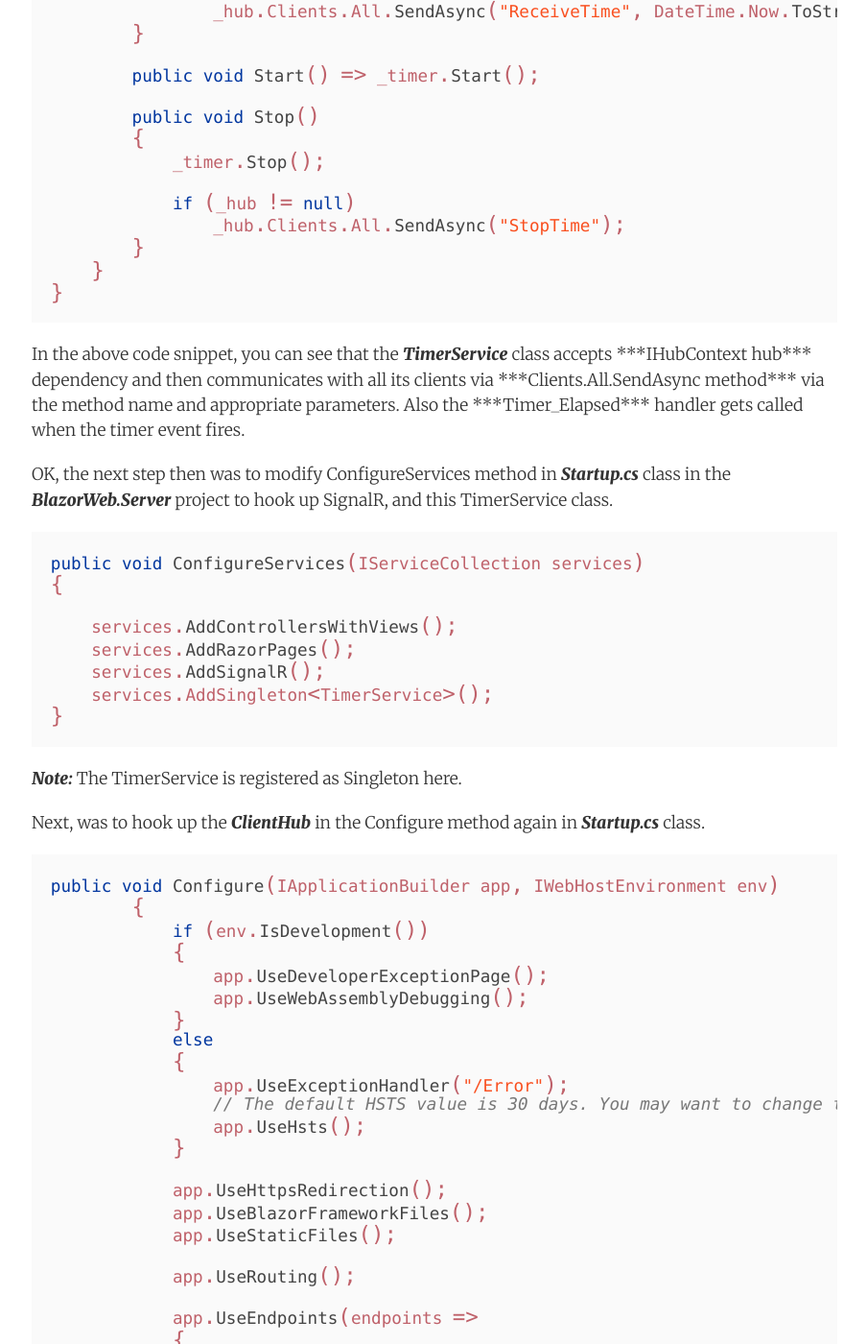
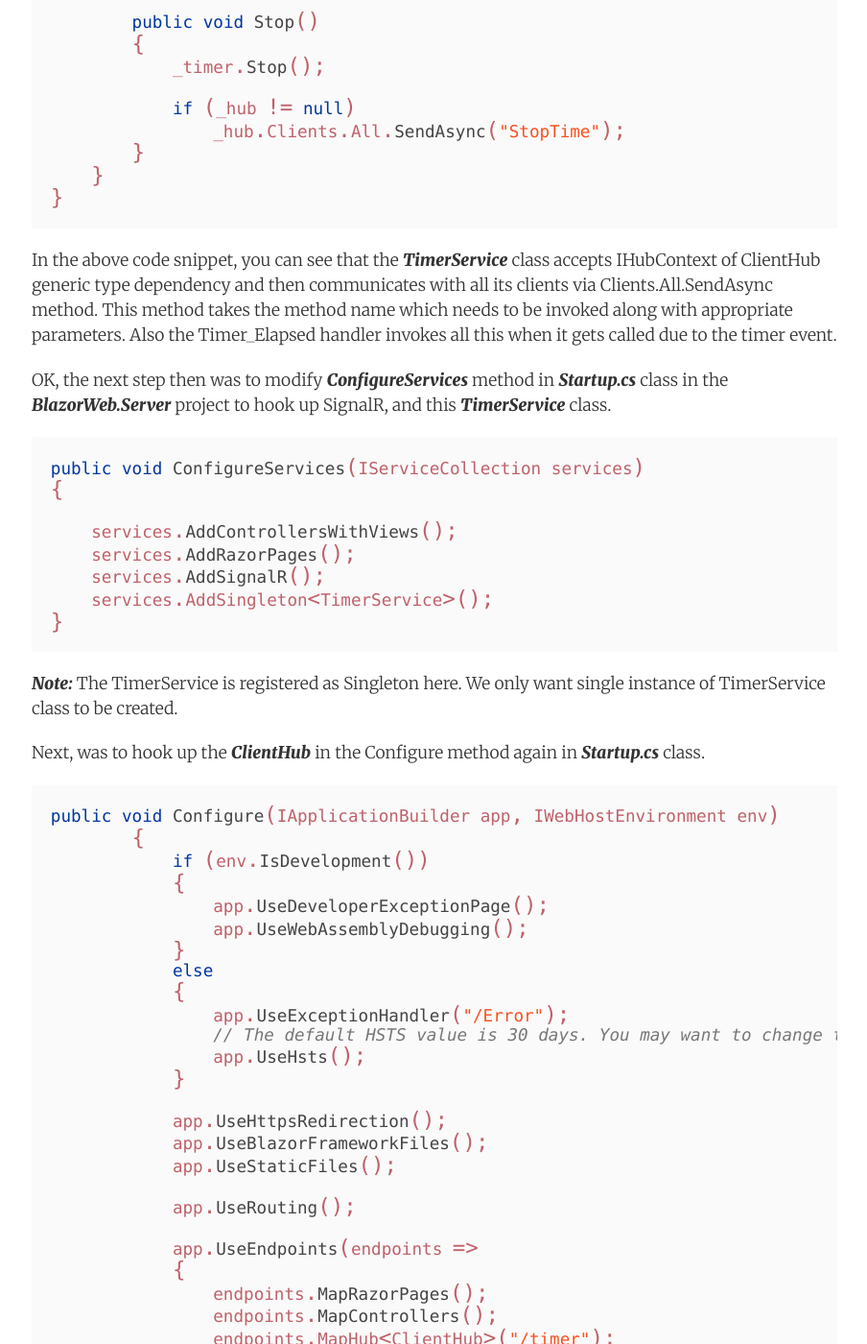
Before and after one commit to AdiThakker/AdiThakker.github.io, a Jekyll site: the page built from _posts/2020-06-21-Blazor-SignalR-2.md, in a window 1280 px wide and 1400 px high, scrolled down 2599 px. Shown: the whole window at 96% size, without its empty margins (187-1091 px from the left). Built offline with Jekyll 4.4.1, drawn with Linux system fonts in a browser that asks for light colours; nearby versions of some CDN libraries; comment, search, counter and statistics services are not loaded; some of the changed text lies outside the part shown.

Commit message:
Final updates to the Signalr post 2

```diff
--- a/_posts/2020-06-21-Blazor-SignalR-2.md
+++ b/_posts/2020-06-21-Blazor-SignalR-2.md
@@ -6,11 +6,11 @@
 categories: Blazor, SignalR, ASP.Net Core
 ---
 
-In the [previous]() post, we saw how to get started with Blazor and customized the default layout as shown below:
+In the [previous]({{site.url}}/Blazor-SignalR-1) post, we saw how to get started with Blazor and customized the default layout as shown below:
 
 ![Setup]({{site.url}}/images/Blazor-Signalr-11.png)
 
-In this post we continue with it and see how we can integrate Timer functionality using SignalR...
+In this post we continue with it and see how we can integrate Timer functionality using SignalR.
 
 OK, so the first thing I did after changing the layout was to clean up the default Navmenu items and other razor, controller & shared components related to it. So the layout updated to this:
 
@@ -24,7 +24,7 @@
 </NavLink>
 ~~~
 
-The next step was to add SignalR Nuget components. So I added ***Microsoft.AspNetCore.SignalR*** library to the ***BlazorWeb.server*** project.
+The next step was to add SignalR NuGet components. So I added ***Microsoft.AspNetCore.SignalR*** library to the ***BlazorWeb.server*** project.
 
 If you have read about [SignalR](https://docs.microsoft.com/en-us/aspnet/core/signalr/introduction?view=aspnetcore-3.1) then you know that it uses Hub as a central component to communicate betwen clients & servers. So in the ***BlazorWeb.Server*** project, I added ***ClientHub*** class and inherited from the ***Hub*** class as shown here:
 
@@ -46,11 +46,9 @@
 }
 ~~~
 
-Few key points about the above code is that the ***ClientHub*** class references ***TimerService*** class which encapsulates the actual timer logic. The idea is to separate client calls from server calls via the ***TimerService*** class.
+Few key points about the above code is that the ***ClientHub*** class references ***TimerService*** class which encapsulates the actual timer logic.
 
 OK, so the next step was to code the ***TimerService*** class which is shown below:
-
-***Note:*** You can probably use the Controller class to achieve the same functionality of the TimerService class.
 
 ~~~csharp
 using System.Timers;
@@ -92,9 +90,9 @@
 }
 ~~~
 
-In the above code snippet, you can see that the ***TimerService*** class accepts ***IHubContext<ClientHub> hub*** dependency and then communicates with all its clients via ***Clients.All.SendAsync method*** via the method name and appropriate parameters. Also the ***Timer_Elapsed*** handler gets called when the timer event fires.
+In the above code snippet, you can see that the ***TimerService*** class accepts IHubContext of ClientHub generic type dependency and then communicates with all its clients via Clients.All.SendAsync method. This method takes the method name which needs to be invoked along with appropriate parameters. Also the Timer_Elapsed handler invokes all this when it gets called due to the timer event.
 
-OK, the next step then was to modify ConfigureServices method in ***Startup.cs*** class in the ***BlazorWeb.Server*** project to hook up SignalR, and this TimerService class.
+OK, the next step then was to modify ***ConfigureServices*** method in ***Startup.cs*** class in the ***BlazorWeb.Server*** project to hook up SignalR, and this ***TimerService*** class.
 
 ~~~csharp
 public void ConfigureServices(IServiceCollection services)
@@ -107,7 +105,7 @@
 }
 ~~~
 
-***Note:*** The TimerService is registered as Singleton here.
+***Note:*** The TimerService is registered as Singleton here. We only want single instance of TimerService class to be created.
 
 Next, was to hook up the ***ClientHub*** in the Configure method again in ***Startup.cs*** class.
 
@@ -142,7 +140,7 @@
         }
 ~~~
 
-This was all in the BlazorWeb.Server project. Now I had to hook up the client side SignalR capability, for which i modified the ***BlazorWeb.Client*** project. First, I added the ***SignalR Microsoft.AspNetCore.SignalR.Client*** Nuget pacakage and then modified ***index.razor*** component as shown below:
+This was all to get the ***BlazorWeb.Server*** project setup. Now I had to hook up the client side SignalR capability, for which i modified the ***BlazorWeb.Client*** project. First, I added the ***SignalR Microsoft.AspNetCore.SignalR.Client*** NuGet packaage and then modified ***index.razor*** component as shown below:
 
 ~~~csharp
 @page "/"
@@ -199,14 +197,17 @@
 }
 ~~~
 
-In the above code snippet, you can see how _hubConnection.On method is used to register "ReceiveTime" and "StopTime" handlers which the Server ends up calling.
+In the above code snippet, you can see that ***_hubConnection.On*** method is used to register ReceiveTime and StopTime handlers which the Server ends up calling to invoke client communication. Also some of razor directives used are:
 
-Also some of razor directives used are.
 - ***@using*** for importing namespaces
 - ***@inject*** for dependency injection
 - ***@bind*** for binding HTML elements/ properties to class properties
 - ***@onclick*** for handler delegates
 
-Building the project now and starting the Timer starts displaying the time on connected clients as shown below:
+Building the project with these changes and starting the Timer started displaying the time on connected clients as shown below:
 
 ![Setup]({{site.url}}/images/Blazor-Signalr-14.png)
+
+You can look at [this](https://github.com/AdiThakker/Blazor-Web) github repo for more details.
+
+OK, So you can see it was relatively simple to get started with Blazor and SignalR. In the next post we will see how we can integrate this with Azure Active Directory.
```
